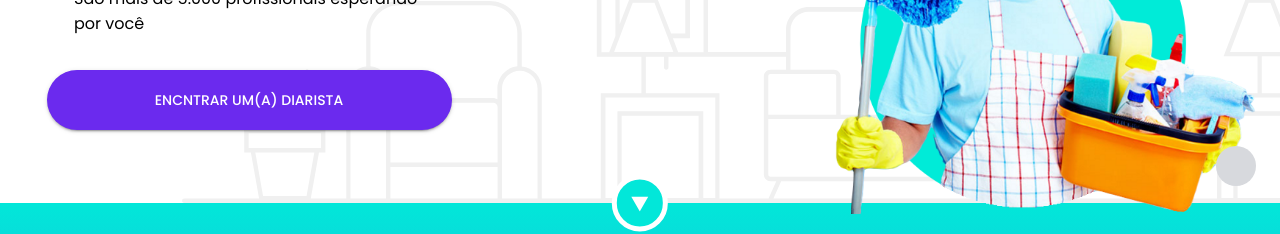
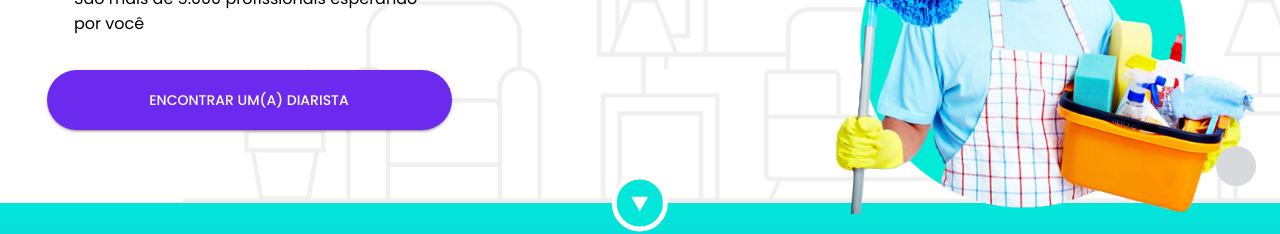
Before and after one commit to luhrocha/ediarista-react, a Next.js app: page / in a window 1280 px wide. Shown: the part 347-581 px from the top of the page. Built offline with nearby package versions, Linux system fonts and the light colour scheme.

Commit message:
erro de texto

```diff
--- a/src/ui/partials/index/_Presentation.tsx
+++ b/src/ui/partials/index/_Presentation.tsx
@@ -20,7 +20,7 @@ const Presentation = () => {
                     São mais de 5.000 profissionais esperando por você
                 </SectionDescription>
                 <SectionButton mui={{variant: 'contained'}} href={'/encontrar-diarista'}>
-                    Encntrar um(a) diarista
+                    Encontrar um(a) diarista
                 </SectionButton>
                 <SectionPictureContainer>
                     <img src={cleanerPicture} alt={'Diarista'} />
```
